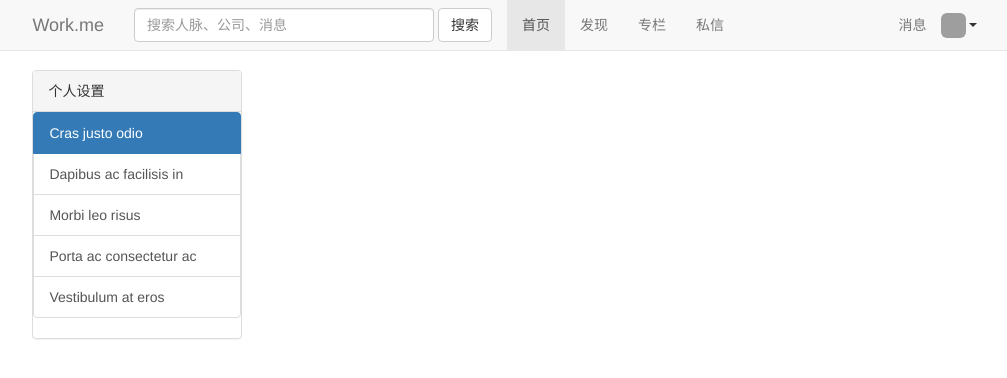
After one commit to imyeego/workTome, a Django app: template templates/settings.html in a window 1280 px wide. The commit adds this page. Shown: the top 378 px of the page, without its empty margins (117-1124 px from the left). Run offline with Django 3.2, Linux system fonts and the light colour scheme; the template is opened without the code that fills it: most values are stand-ins (such as "Sample title", 1, 10 or a date in 2020); grey boxes are pictures that could not be loaded.

Commit message:
the third commit

```diff
--- a/templates/main.html
+++ b/templates/main.html
@@ -330,7 +330,7 @@
                       </p>
                       {% if item.3 %}
                         <p>
-                          <img style="width:80%" src="{{item.5}}">
+                          <img style="width:80%" src="{{item.3}}">
                         </p>
 
                       {% endif %}
--- a/templates/search.html
+++ b/templates/search.html
@@ -5,7 +5,7 @@
     <meta http-equiv="X-UA-Compatible" content="IE=edge">
     <meta name="viewport" content="width=device-width, initial-scale=1">
     <!-- The above 3 meta tags *must* come first in the head; any other head content must come *after* these tags -->
-    <title>{{username}}的信息流</title>
+    <title>{{keyword}}_搜索</title>
 
     <!-- Bootstrap -->
     <link href="/static/css/bootstrap.min.css" rel="stylesheet">
--- /dev/null
+++ b/templates/settings.html
@@ -0,0 +1,121 @@
+<!DOCTYPE html>
+<html lang="zh-CN">
+<head>
+	<meta charset="utf-8">
+    <meta http-equiv="X-UA-Compatible" content="IE=edge">
+    <meta name="viewport" content="width=device-width, initial-scale=1">
+	<title>{{username}}_设置</title>
+
+	<link href="/static/css/bootstrap.min.css" rel="stylesheet">
+    <link href="/static/css/bootstrap.css" rel="stylesheet">
+    <link href="/static/css/jquery.fileupload.css" rel="stylesheet">
+    <link href="/static/css/jquery.fileupload-ui.css" rel="stylesheet">
+
+    <style type="text/css">
+    	body{
+        	padding-top: 70px;
+      	}
+
+      	#pic{
+        width: 25px;
+        height: 25px;
+        margin-top: 13px;
+      }
+      .container{
+        width: 75%;
+        margin-left: 10.5%;
+      }
+
+
+      .caret{
+        margin-top: 12px;
+        margin-left: 3px;
+      }
+
+      #profile_item{
+      	padding: 0px 0px 0px 0px;
+      }
+
+      .list-group{
+      	-moz-border-radius-topleft: 0px;
+		-moz-border-radius-topright: 0px;
+		-webkit-border-top-left-radius: 0px;
+		-webkit-border-top-left-radius: 0px;
+      }
+
+    </style>
+</head>
+<body>
+<nav class="navbar navbar-default navbar-fixed-top">
+    <div class="container">
+    <!-- Brand and toggle get grouped for better mobile display -->
+    <div class="navbar-header">
+      <button type="button" class="navbar-toggle collapsed" data-toggle="collapse" data-target="#bs-example-navbar-collapse-1">
+
+
+      </button>
+      <a class="navbar-brand" href="#">Work.me</a>
+      <form class="navbar-form navbar-left" role="search" action="/search/">
+        <div class="form-group">
+          <input type="text" name ="keyword" style="width:300px" class="form-control" placeholder="搜索人脉、公司、消息">
+        </div>
+        <button type="submit" class="btn btn-default">搜索</button>
+      </form>
+    </div>
+
+    <!-- Collect the nav links, forms, and other content for toggling -->
+    <div class="collapse navbar-collapse" id="bs-example-navbar-collapse-1">
+
+      <ul class="nav navbar-nav">
+        <li class="active"><a href="http://127.0.0.1:8000/index/">首页 <span class="sr-only">(current)</span></a></li>
+        <li><a href="#">发现</a></li>
+        <li><a href="#">专栏</a></li>
+        <li><a href="#" data-toggle="modal" data-target="#exampleModal" data-whatever="@mdo">私信</a></li>
+
+      </ul>
+
+      <ul class="nav navbar-nav navbar-right">
+        <li><a href="#">消息</a></li>
+        <li class="dropdown">
+          <img src="{{pic}}" id="pic" class="img-rounded dropdown-toggle" data-toggle="dropdown" role="button" aria-expanded="false"><span class="caret"></span></img>
+          <ul class="dropdown-menu" role="menu">
+            <li><a href="http://127.0.0.1:8000/profile/"><span class="glyphicon glyphicon-home" aria-hidden="true"></span> &nbsp&nbsp   主页</a></li>
+            <li><a href="#"><span class="glyphicon glyphicon-star" aria-hidden="true"></span> &nbsp&nbsp     收藏</a></li>
+            <li><a href="#"><span class="glyphicon glyphicon-comment" aria-hidden="true"></span> &nbsp&nbsp     私信</a></li>
+            <li class="divider"></li>
+            <li><a href="http://127.0.0.1:8000/setting/"><span class="glyphicon glyphicon-cog" aria-hidden="true"></span> &nbsp&nbsp     设置</a></li>
+            <li><a href="http://127.0.0.1:8000/login/"><span class="glyphicon glyphicon-off" aria-hidden="true"></span> &nbsp&nbsp     退出</a></li>
+          </ul>
+        </li>
+        </ul>
+    </div><!-- /.navbar-collapse -->
+  </div><!-- /.container-fluid -->
+</nav>
+
+<div id="main_container" class="container">
+	<div class="row">
+		<div class="col-md-3">
+			<div class="panel panel-default">
+				<div class="panel-heading">个人设置</div>
+				<div id ="profile_item" class="panel-body">
+					<div id ="pro_list" class="list-group">
+						<a href="#" class="list-group-item active">
+    Cras justo odio
+  </a>
+  <a href="#" class="list-group-item">Dapibus ac facilisis in</a>
+  <a href="#" class="list-group-item">Morbi leo risus</a>
+  <a href="#" class="list-group-item">Porta ac consectetur ac</a>
+  <a href="#" class="list-group-item">Vestibulum at eros</a>
+					</div>
+				</div>
+			</div>
+
+
+
+
+		</div>
+	</div>
+
+</div>
+</body>
+</html>
--- a/urls.py
+++ b/urls.py
@@ -29,5 +29,6 @@ urlpatterns = patterns('',
     ('^like/$',like),
     ('^follow/$',follow),
     ('^search/$',search),
+    ('^setting/$',setting),
     #('^send_comment/$',send_comment),
 )
```
Also changed, not shown: views.py (+11 -1 lines), templates/discover.html (added), templates/images/17.pic.jpg (added), templates/images/61e89b74jw1esozkinnz6j20fk0eldgj.jpg (added), templates/images/Artboard 9.png (added), templates/images/wallhaven-41061.jpg (added), 2 other files.
